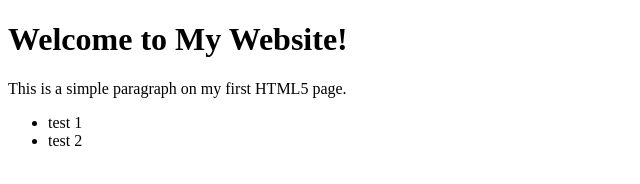
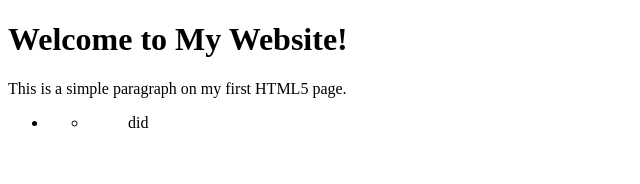
Before and after one commit to wiwol7441/DATA1200, a plain HTML site: page index.html in a window 1280 px wide. Shown: the full height of the page, 0-640 px from the left. Drawn offline with Linux system fonts and the light colour scheme.

Commit message:
Update index.html

```diff
--- a/index.html
+++ b/index.html
@@ -10,10 +10,11 @@
     <p>This is a simple paragraph on my first HTML5 page.</p>
     <ul>
         <li>
-            <div>test 1</div>
-        </li>
-        <li>
-            <div>test 2</div>
+            <div>
+                <ul>
+                    <li>
+                        <ul>did</ul>
+            </div>
         </li>
     </ul>
 </body>
```
